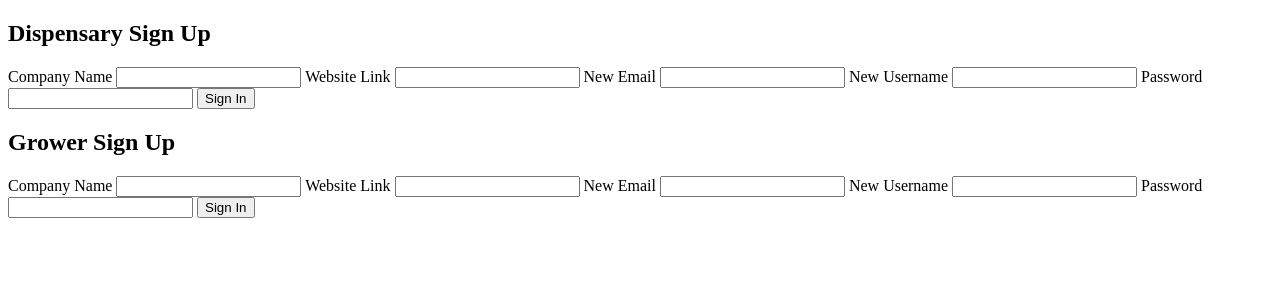
After one commit to OskarRadon/Herbonomics, a PHP site: template Herbonomics_php/views/sign_up.html.twig in a window 1280 px wide. The commit adds this page. Shown: the top 300 px of the page. Run offline with PHP 8.4, Linux system fonts and the light colour scheme; the template is opened without the code that fills it, so the values that code supplies are empty; some libraries are stand-ins or nearby versions.

```diff
--- a/Herbonomics_php/views/index.html.twig
+++ b/Herbonomics_php/views/index.html.twig
@@ -12,8 +12,8 @@
       <header>
         <h4>Herbonomics</h4>
         <nav>
-          <a href="#">Sign Up</a>
-          <a href="#">Log In</a>
+          <a href="/sign_up">Sign Up</a>
+          <a href="/login">Log In</a>
         </nav>
       </header>
       <div class="search-wrap">
--- a/Herbonomics_php/views/login.html.twig
+++ b/Herbonomics_php/views/login.html.twig
@@ -7,7 +7,7 @@
   </head>
   <body>
     <h2>Dispensary Sign In</h2>
-    <form class="" action="/dispensary/sign_in" method="post">
+    <form class="" action="/dispensary/sign_in" method="get">
       <label>Username</label>
       <input type="text" name="username">
       <label>Password</label>
@@ -15,7 +15,7 @@
       <button type="submit" name="button">Sign In</button>
     </form>
     <h2>Grower Sign In</h2>
-    <form class="" action="/grower/sign_in" method="post">
+    <form class="" action="/grower/sign_in" method="get">
       <label>Username</label>
       <input type="text" name="username">
       <label>Password</label>
--- /dev/null
+++ b/Herbonomics_php/views/sign_up.html.twig
@@ -0,0 +1,38 @@
+<!DOCTYPE html>
+<html>
+  <head>
+    {% include '/includes/head.html.twig' %}
+    <meta charset="utf-8">
+    <title>Herbonomics</title>
+  </head>
+  <body>
+    <h2>Dispensary Sign Up</h2>
+    <form class="" action="/dispensary/sign_up" method="post">
+        <label>Company Name</label>
+        <input type="text" name="name">
+        <label>Website Link</label>
+        <input type="text" name="website">
+        <label>New Email</label>
+        <input type="text" name="email">
+        <label>New Username</label>
+        <input type="text" name="username">
+        <label>Password</label>
+        <input type="password" name="password">
+      <button type="submit" name="button">Sign In</button>
+    </form>
+    <h2>Grower Sign Up</h2>
+    <form class="" action="/grower/sign_up" method="post">
+        <label>Company Name</label>
+        <input type="text" name="name">
+        <label>Website Link</label>
+        <input type="text" name="website">
+        <label>New Email</label>
+        <input type="text" name="email">
+        <label>New Username</label>
+        <input type="text" name="username">
+        <label>Password</label>
+        <input type="password" name="password">
+        <button type="submit" name="button">Sign In</button>
+    </form>
+  </body>
+</html>
```
Also changed, not shown: Herbonomics_php/app/app.php (+44 -1 lines), Herbonomics_php/src/DispensaryDemand.php (+13 -0 lines), Herbonomics_php/tests/DispensaryDemandTest.php (+24 -0 lines), Herbonomics_php/tests/DispensaryTest.php (+1 -0 lines), Herbonomics_php/views/dispensary_account.html.twig (+31 -1 lines).
